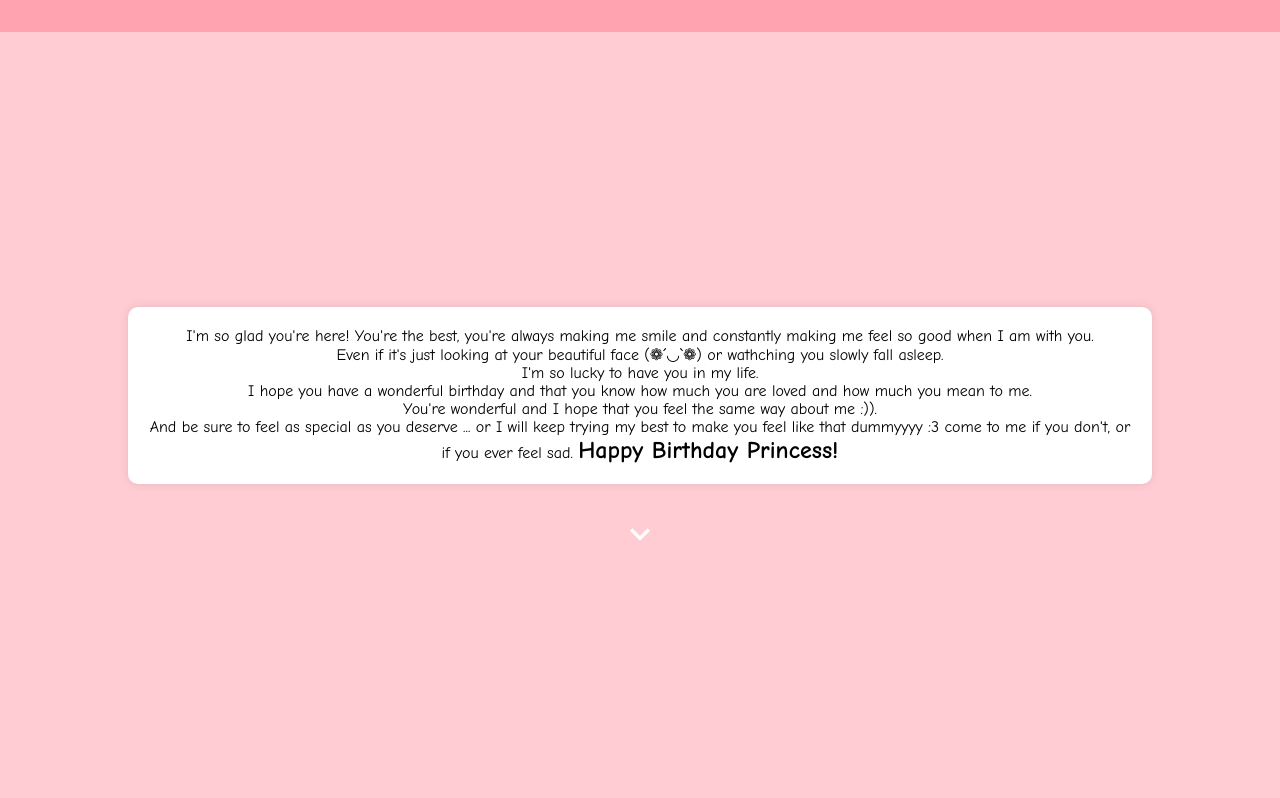
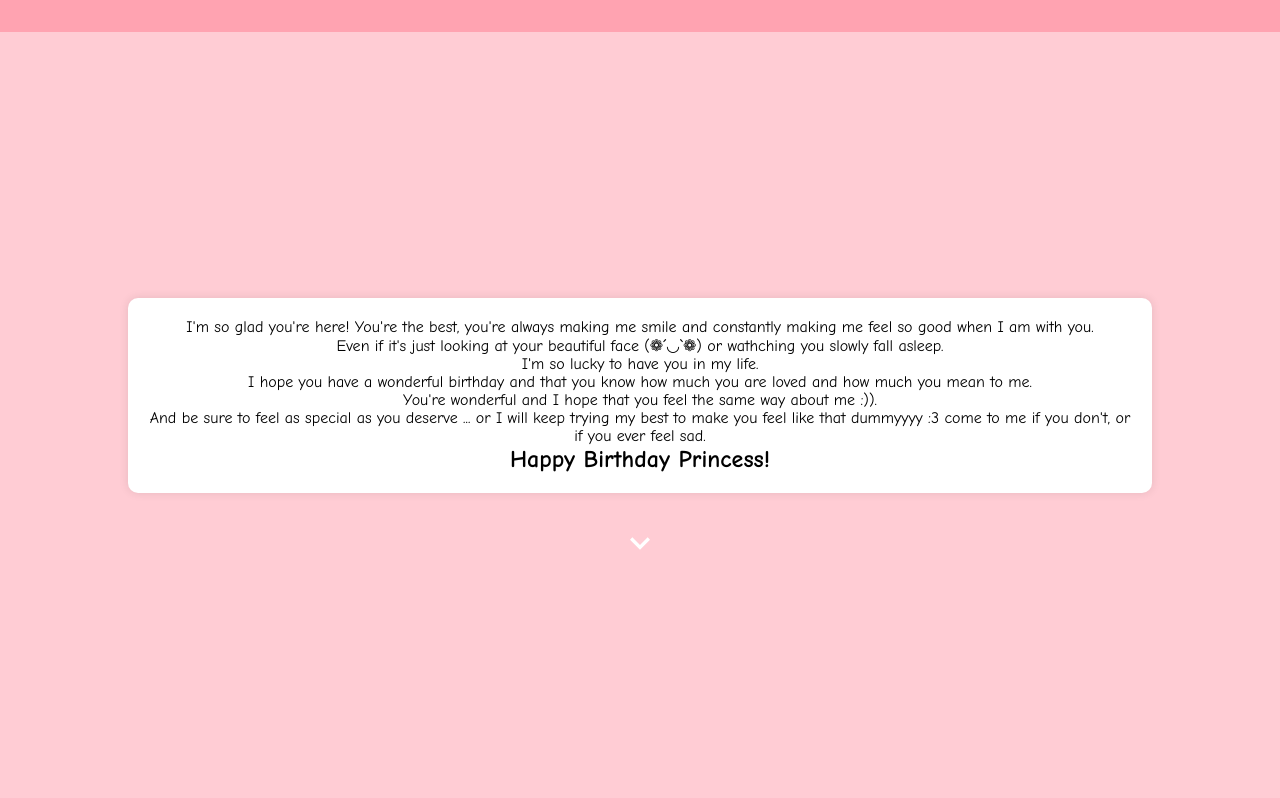
Before and after one commit to JFerreira03/happyBirthday, a plain HTML site: page index.html in a window 1280 px wide. Shown: the part 768-1566 px from the top of the page. Drawn offline with Linux system fonts and the light colour scheme.

Commit message:
Update index.html

```diff
--- a/index.html
+++ b/index.html
@@ -27,7 +27,7 @@
                 I hope you have a wonderful birthday and that you know how much you are loved and how much you mean to me.<br>
                 You're wonderful and I hope that you feel the same way about me :)). <br>
                 And be sure to feel as special as you deserve ... or I will keep trying my best to make you feel like that dummyyyy :3
-                come to me if you don't, or if you ever feel sad.
+                come to me if you don't, or if you ever feel sad. <br>
                 <span>Happy Birthday Princess!</span>
             </p>
         </div>
```
